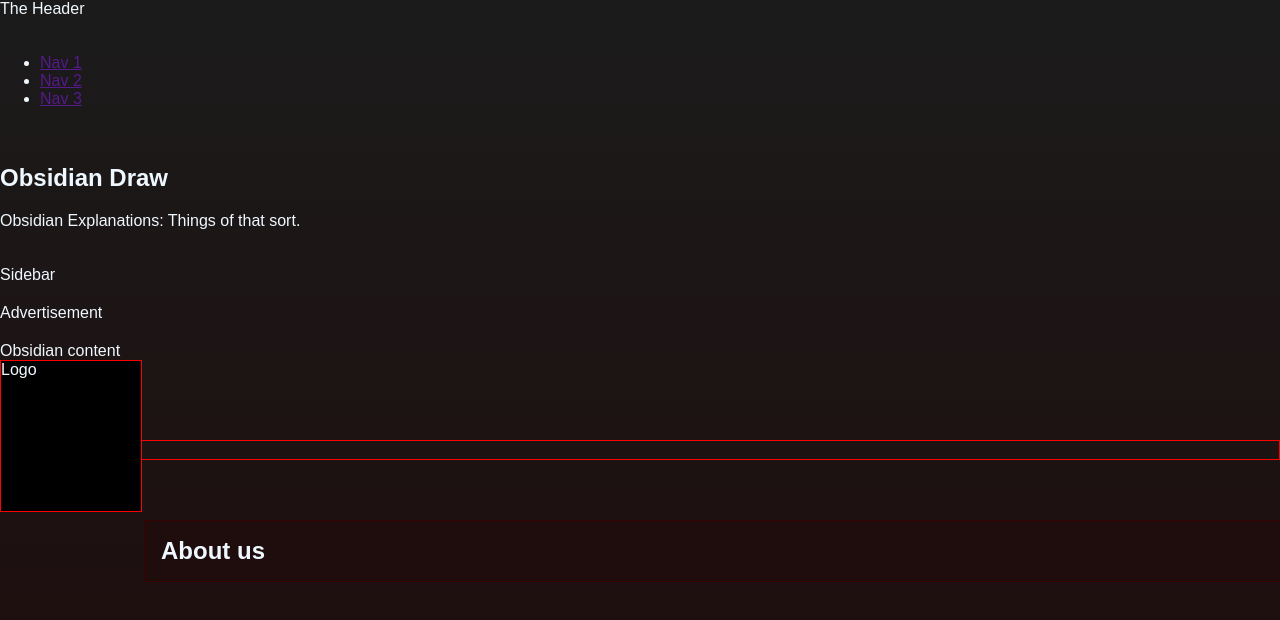
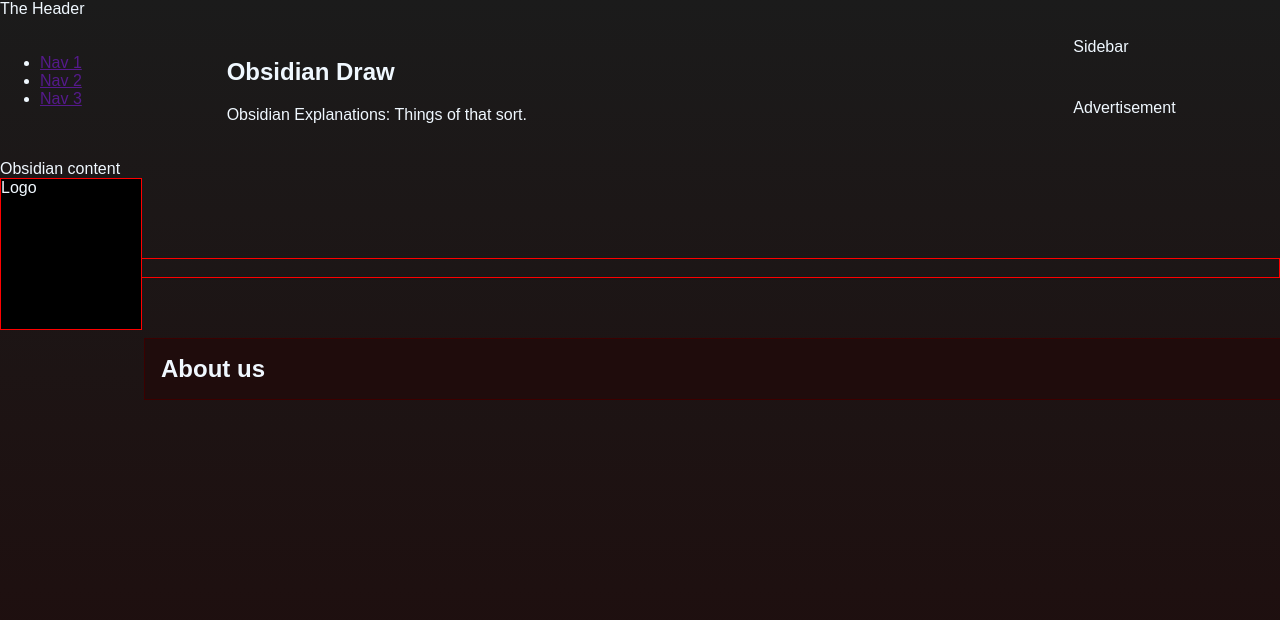
Before and after one commit to CitrusDivided/Obsidian, a plain HTML site: page index.html in a window 1280 px wide. Shown: the top 620 px of the page. Drawn offline with Linux system fonts and the light colour scheme.

Commit message:
CSS: Proper Grid System Wrapper imp.

```diff
--- a/CSS/style.css
+++ b/CSS/style.css
@@ -44,6 +44,33 @@ html {
     "ad"
     "footer"
 }
+@media (min-width: 500px) {
+    .wrapper {
+        grid-template-columns: 1fr 3fr;
+        grid-template-areas:
+        "header header"
+        "nav    nav"
+        "sidebar    content"
+        "ad     footer";
+    }
+    nav ul{
+        display: flex;
+        justify-content: space-between;
+    }
+}
+@media (min-width: 700px) {
+    .wrapper {
+        grid-template-columns: 1fr 4fr 1fr;
+        grid-template-areas:
+        "header header  header"
+        "nav    content sidebar"
+        "nav    content ad"
+        "footer footer footer"
+    }
+    nav ul {
+        flex-direction: column;
+    }
+}
 #logoPH{
     position: fixed;
     background: black;
```
